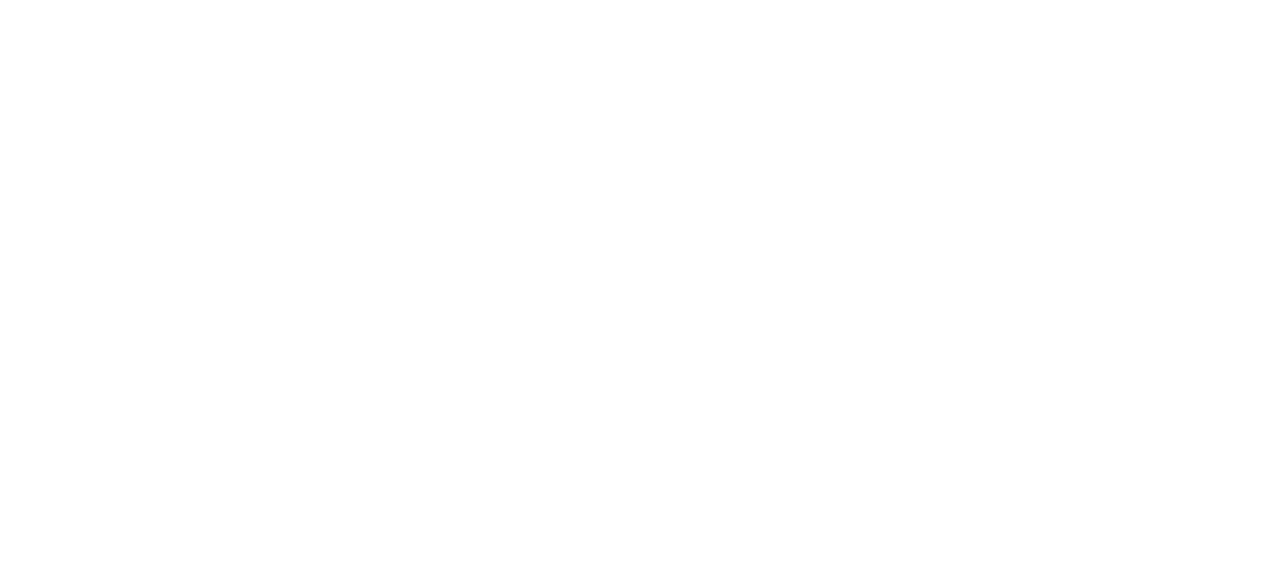
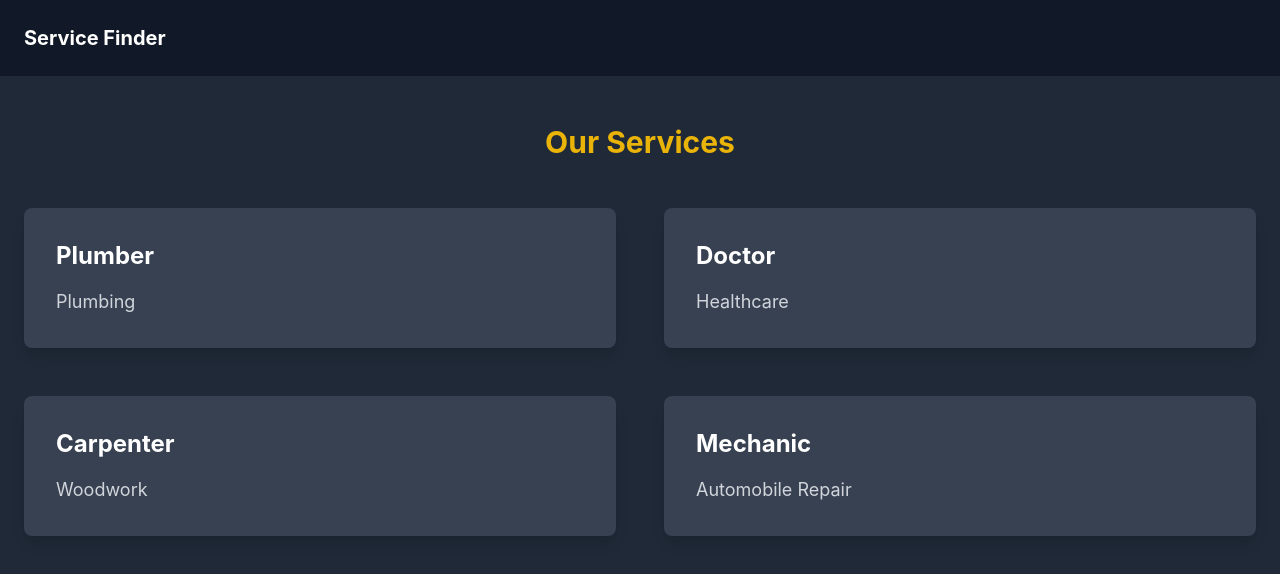
Before and after one commit to Tanmaybhure/Quick-Serve_ConnectX, a React (Create React App) app in the folder Desktop/projectservice/: page /servicepage in a window 1280 px wide. Before the commit this address had no page. Shown: the top 574 px of the page. Built offline with nearby package versions, Linux system fonts and the light colour scheme.

Commit message:
thirdCommitServicePage

```diff
--- a/Desktop/projectservice/src/App.js
+++ b/Desktop/projectservice/src/App.js
@@ -5,6 +5,8 @@ import HomePage from "./pages/HomePage";
 import { BrowserRouter as Router, Routes, Route } from "react-router-dom";
 import LoginPage from "./pages/LoginPage";
 import DashboardPage from "./pages/DashBoardPage";
+import ServicesPage from './pages/ServicesPage';
+import ServiceProviderPage from './pages/ServiceProviderPage';
 
 function App() {
   return (
@@ -13,6 +15,8 @@ function App() {
         <Route path="/" element={<HomePage />} />
         <Route path="/login" element={<LoginPage />} />
         <Route path="/dashboard" element={<DashboardPage />} />
+        <Route path="/servicepage" element={<ServicesPage/>} />
+        <Route path="/service-provider/:service" element={<ServiceProviderPage />} />
       </Routes>
     </Router>
   );
--- a/Desktop/projectservice/src/pages/HomePage.jsx
+++ b/Desktop/projectservice/src/pages/HomePage.jsx
@@ -33,9 +33,11 @@ const HomePage = () => {
           Connect with the best service providers near you!
         </p>
         <div className="flex space-x-4">
-          <button className="bg-yellow-500 hover:bg-yellow-600 text-black font-bold py-2 px-4 rounded">
-            Join as Customer
-          </button>
+        <Link to="/login">
+            <button className="bg-green-500 hover:bg-green-600 text-white font-bold py-2 px-4 rounded">
+              Join as Customer
+            </button>
+          </Link>
           <Link to="/login">
             <button className="bg-green-500 hover:bg-green-600 text-white font-bold py-2 px-4 rounded">
               Join as Service Provider
--- /dev/null
+++ b/Desktop/projectservice/src/pages/ServiceProviderPage.jsx
@@ -0,0 +1,57 @@
+import React from "react";
+import { useParams } from "react-router-dom";
+
+const serviceProviders = {
+  plumber: [
+    { name: "John Plumber", address: "123 Main St, City", rating: 4.5, distance: "2.5 km" },
+    { name: "Emily Plumber", address: "456 Elm St, City", rating: 4.2, distance: "3.0 km" },
+  ],
+  doctor: [
+    { name: "Dr. Smith", address: "123 Medical Ave, City", rating: 5.0, distance: "1.0 km" },
+    { name: "Dr. Green", address: "456 Health Blvd, City", rating: 4.8, distance: "2.0 km" },
+  ],
+  carpenter: [
+    { name: "Mike Carpenter", address: "123 Wood St, City", rating: 4.7, distance: "3.5 km" },
+    { name: "Sarah Carpenter", address: "456 Timber Lane, City", rating: 4.3, distance: "4.0 km" },
+  ],
+  mechanic: [
+    { name: "Tom Mechanic", address: "123 Auto Ave, City", rating: 4.6, distance: "2.8 km" },
+    { name: "Anna Mechanic", address: "456 Garage St, City", rating: 4.4, distance: "3.2 km" },
+  ],
+};
+
+const ServiceProviderPage = () => {
+  const { service } = useParams(); // Get the service type from the URL
+  const providers = serviceProviders[service] || [];
+
+  return (
+    <div className="bg-gray-800 text-white min-h-screen flex">
+      {/* Left Half of the Page */}
+      <div className="w-1/2 bg-gray-900"></div>
+
+      {/* Right Half of the Page */}
+      <div className="w-1/2 px-6 py-12">
+        <h2 className="text-3xl font-bold text-center text-yellow-500 mb-12">
+          {"Near-By " + service.charAt(0).toUpperCase() + service.slice(1)} Providers
+        </h2>
+
+        {/* Service Provider Cards */}
+        <div className="space-y-8">
+          {providers.map((provider, index) => (
+            <div
+              key={index}
+              className="bg-gray-700 p-6 rounded-lg shadow-lg cursor-pointer transform transition-all hover:scale-105 hover:shadow-2xl hover:bg-gray-600"
+            >
+              <h3 className="text-2xl font-bold text-white mb-4">{provider.name}</h3>
+              <p className="text-gray-300">{provider.address}</p>
+              <p className="text-yellow-500">Rating: {provider.rating} ★</p>
+              <p className="text-gray-400">Distance: {provider.distance}</p>
+            </div>
+          ))}
+        </div>
+      </div>
+    </div>
+  );
+};
+
+export default ServiceProviderPage;
--- /dev/null
+++ b/Desktop/projectservice/src/pages/ServicesPage.jsx
@@ -0,0 +1,43 @@
+import React from "react";
+import { Link } from "react-router-dom";
+
+const services = [
+  { name: "Plumber", profession: "Plumbing", link: "/service-provider/plumber" },
+  { name: "Doctor", profession: "Healthcare", link: "/service-provider/doctor" },
+  { name: "Carpenter", profession: "Woodwork", link: "/service-provider/carpenter" },
+  { name: "Mechanic", profession: "Automobile Repair", link: "/service-provider/mechanic" },
+];
+
+const ServicesPage = () => {
+  return (
+    <div className="bg-gray-800 text-white min-h-screen">
+      {/* Navbar */}
+      <nav className="bg-gray-900 p-6">
+        <div className="container mx-auto flex justify-between items-center">
+          <h1 className="text-xl font-bold">Service Finder</h1>
+        </div>
+      </nav>
+
+      {/* Page Content */}
+      <div className="container mx-auto px-6 py-12">
+        <h2 className="text-3xl font-bold text-center text-yellow-500 mb-12">
+          Our Services
+        </h2>
+
+        {/* Service Cards */}
+        <div className="grid grid-cols-1 md:grid-cols-2 gap-12">
+          {services.map((service, index) => (
+            <Link to={service.link} key={index}>
+              <div className="bg-gray-700 p-8 rounded-lg shadow-lg cursor-pointer transform transition-all hover:scale-105 hover:shadow-2xl hover:bg-gray-600">
+                <h3 className="text-2xl font-bold text-white mb-4">{service.name}</h3>
+                <p className="text-gray-300 text-lg">{service.profession}</p>
+              </div>
+            </Link>
+          ))}
+        </div>
+      </div>
+    </div>
+  );
+};
+
+export default ServicesPage;
```
